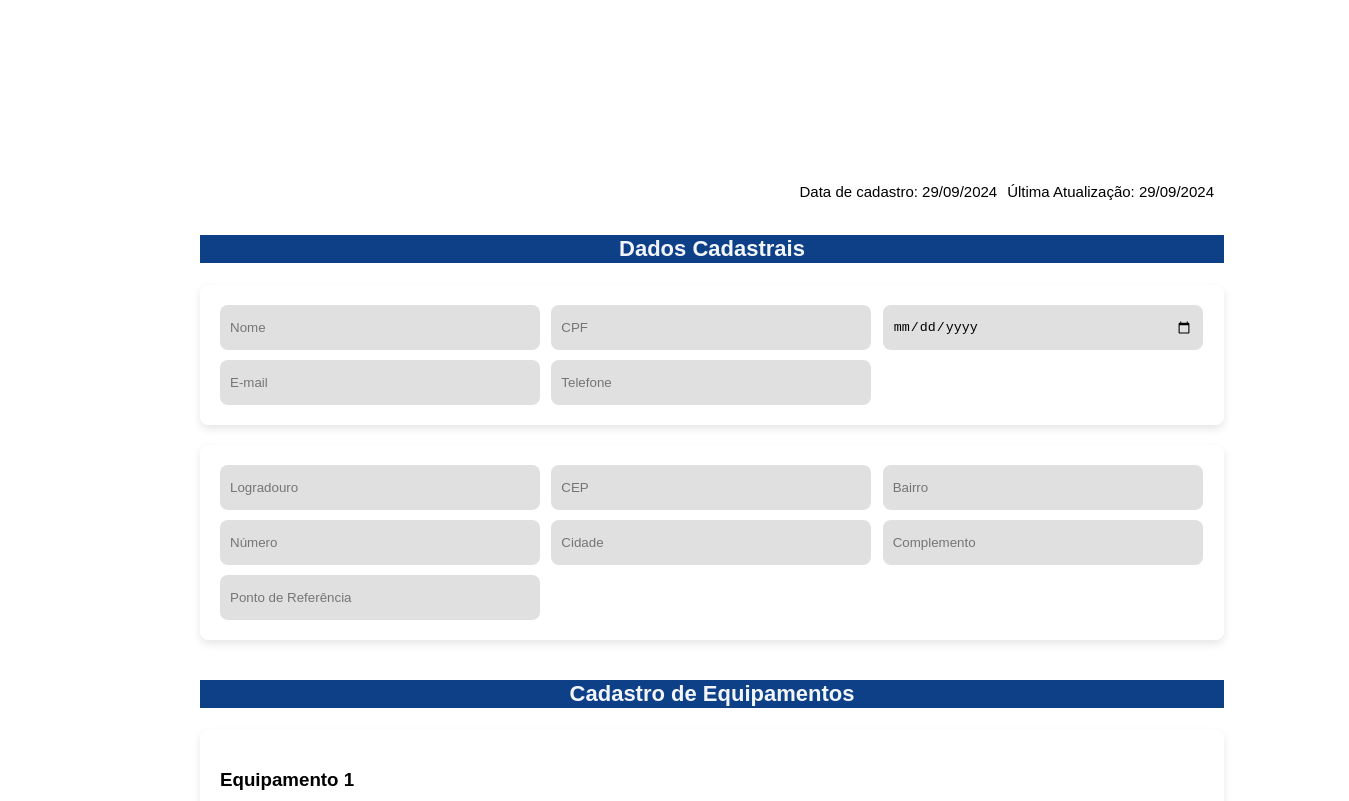
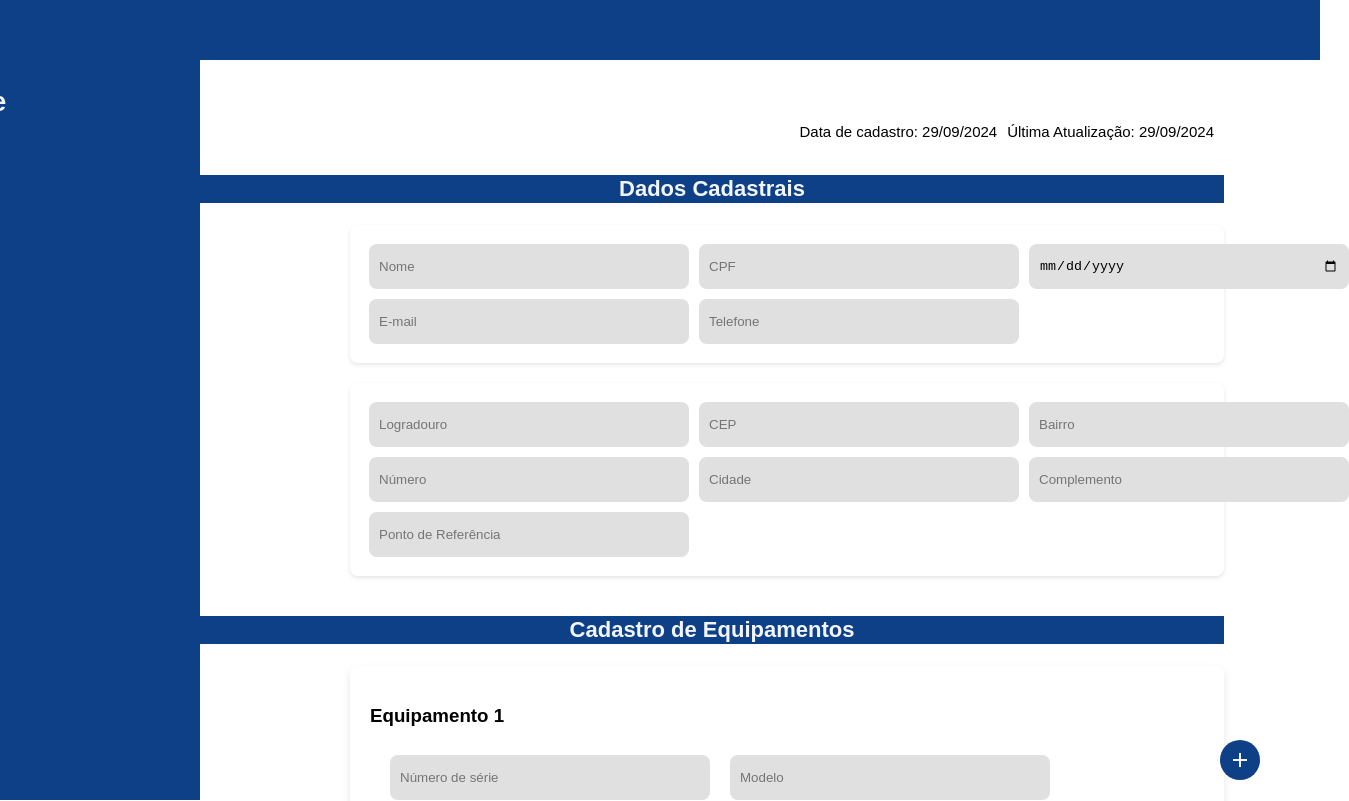
Before and after one commit to SQUAD-42-Accenture/front-end, a React (Vite) app in the folder servpro/: page /cadastrocliente in a window 1280 px wide. Shown: the top 801 px of the page, 1349 px wide, since content can reach past the window. Built offline with nearby package versions, Linux system fonts and the light colour scheme.

Commit message:
Update Cadastro de Cliente

```diff
--- a/servpro/src/pages/CadastroDeClientes/CadastroDeClientes.jsx
+++ b/servpro/src/pages/CadastroDeClientes/CadastroDeClientes.jsx
@@ -1,8 +1,8 @@
-import React, { useState } from "react";
+import React, { useState, useRef } from "react";
 import AddIcon from '@mui/icons-material/Add';
 import "./style.css";
 
-const MeuComponente = () => {
+const CadastroCliente = () => {
   const [nome, setNome] = useState("");
   const [cpf, setCpf] = useState("");
   const [email, setEmail] = useState("");
@@ -18,12 +18,19 @@ const MeuComponente = () => {
 
   const [equipamentos, setEquipamentos] = useState([{ id: 1 }]);
 
+  const equipamentosRef = useRef(null);
+
   const adicionarEquipamento = () => {
     setEquipamentos([...equipamentos, { id: equipamentos.length + 1 }]);
+
+    equipamentosRef.current.scrollIntoView({ behavior: 'smooth', block: 'start' });
   };
 
   return (
     <div className="tela-cheia">
+      <header className="header2"></header>
+      <nav className="menu2"></nav>
+
       <div className="CadastroDeClientes">
         <div className="atualizacao">
           <p className="titulocliente">Cadastro de Cliente</p>
@@ -113,7 +120,7 @@ const MeuComponente = () => {
           </div>
         </section>
 
-        <section className="secaoEquipamento">
+        <section className="secaoEquipamento" ref={equipamentosRef}>
           <p className="tituloCadastroEquipamento">Cadastro de Equipamentos</p>
 
           {equipamentos.map((equipamento, index) => (
@@ -159,4 +166,4 @@ const MeuComponente = () => {
   );
 };
 
-export default MeuComponente;
+export default CadastroCliente;
--- a/servpro/src/pages/CadastroDeClientes/style.css
+++ b/servpro/src/pages/CadastroDeClientes/style.css
@@ -4,9 +4,8 @@
     flex-direction: column;
     width: 80%;
     min-height: calc(100vh - 100px);
-    padding-top: 100px;
+    padding-top: 45px;
     margin-left: 200px;
-
   }
 
   .CadastroDeClientes {
@@ -22,7 +21,7 @@
     display: flex;
     flex-direction: row;
     gap: 10px;
-    padding-top: 10px;
+    padding-top: 5px;
     justify-content: right;
     align-items: end;
     padding-right: 10px;
@@ -41,7 +40,7 @@
     font-weight: 700;
     padding: 10px 20px;
     margin-left: 0;
-    transform: translateX(-270%);
+    transform: translateX(-260%);
   }
 
   .titulo-dados,
@@ -69,16 +68,16 @@
   .containerDadosCadastrais,
   .containerDadosEndereco {
       margin-bottom: 20px;
-    padding: 20px;
+      padding: 19px;
       background-color: white;
       display: grid;
       grid-template-columns: repeat(3, 1fr);
       gap: 10px;
       align-items: center;
-    box-shadow: 0 4px 8px rgba(0, 0, 0, 0.1);
+      box-shadow: 0 2px 4px rgba(0, 0, 0, 0.1);
       border-radius: 8px;
+      margin-left: 150px;
   }
-
 
   .containerCadastroEquipamento {
     gap: 10px;
@@ -86,6 +85,8 @@
     box-shadow: 0 4px 8px rgba(0, 0, 0, 0.1);
     border-radius: 8px;
     padding: 20px;
+    margin-left: 150px;
+
   }
 
   .containerCadastroEquipamento input {
@@ -104,8 +105,32 @@
     display: flex;
     justify-content: center;
     align-items: center;
-    margin-top: 50px;
-    color: #0e4088;
+    position: absolute;
+    right: 20px;
+    bottom: 20px;
+    color: #f2f5fa;
+}
+
+.header2 {
+  background-color: #0e4088;
+  height: 60px;
+  display: flex;
+  align-items: center;
+  padding: 0 20px;
+  color: white;
+  position: fixed;
+  top: 0;
+  left: 0;
+  width: 100%;
   z-index: 1000;
+}
 
+.menu2 {
+  background-color: #0e4088;
+  width: 200px;
+  height: calc(100vh - 60px);
+  position: fixed;
+  top: 60px;
+  left: 0;
+  color: white;
 }
```
Also changed, not shown: 1 other file (tests, documents, lock files or other folders). Lines whose indentation alone changed are shown as unchanged.
